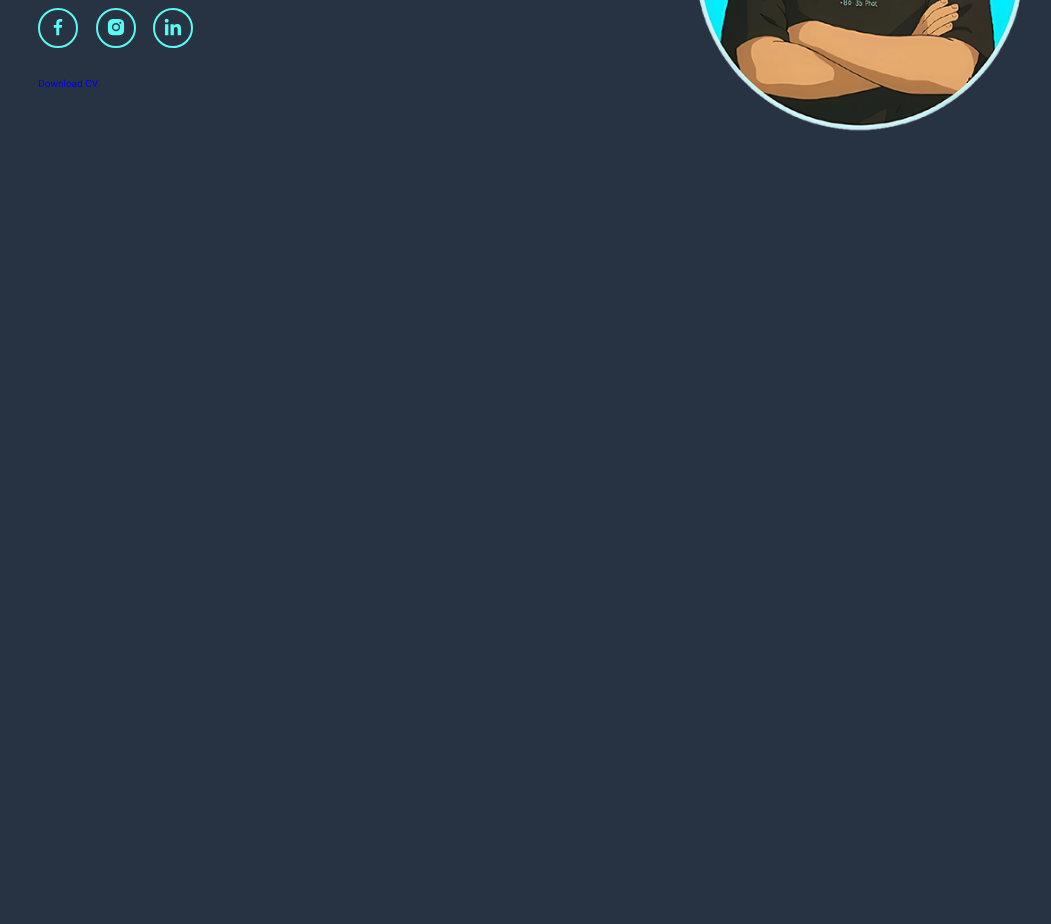
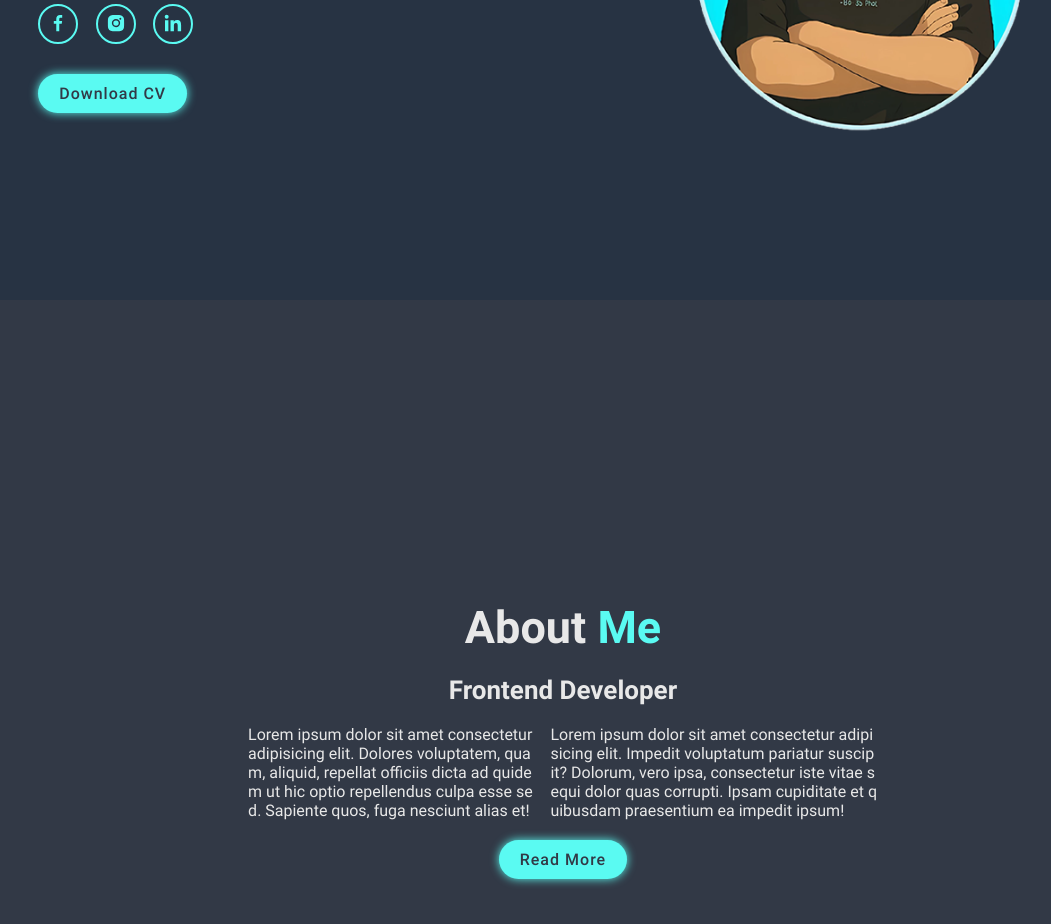
Before and after one commit to helmutsirait77/helmutsirait77.github.io, a plain HTML site: page index.html in a window 1280 px wide. Shown: the part 500-1424 px from the top of the page, without its empty margins (77-1128 px from the left). Before the commit the page ends 800 px from the top, so only its background shows below. Drawn offline with Linux system fonts and the light colour scheme.

Commit message:
web-portfolio23:32 about section design

```diff
--- a/assets/css/style.css
+++ b/assets/css/style.css
@@ -85,6 +85,14 @@ section {
 	 font-weight: 900;
 }
 
+.hero-content h3:nth-of-type(2) {
+	 margin-bottom: 2rem;
+}
+
+span {
+	 color: var(--main-color);
+}
+
 .hero-content h1 {
 	 font-size: 5.6rem;
 	 font-weight: 900;
@@ -124,3 +132,58 @@ section {
 	 background: var(--main-color);
 	 fill: var(--second-bg-color);
 }
+
+/* button */
+.btn {
+	 display: inline-block;
+	 padding: 1rem 2.1rem;
+	 background: var(--main-color);
+	 border-radius: 4rem;
+	 box-shadow: 0 0 1rem var(--main-color);
+	 font-size: 1.6rem;
+	 color: var(--second-bg-color);
+	 letter-spacing: .1rem;
+	 font-weight: 500;
+	 transition: .5s box-shadow ease;
+}
+
+.btn:hover {
+	 box-shadow: none;
+}
+
+/* about */
+.about {
+	 display: flex;
+	 flex-direction: column;
+	 justify-content: center;
+	 align-items: center;
+	 gap: 2rem;
+	 background: var(--second-bg-color);
+}
+
+.about-paragraph {
+	  display: flex;
+	  width: 60%;
+	  gap: 1rem;
+
+}
+.about-paragraph p {
+      text-align: justify-all;
+	   text-justify: inter-word;
+	   word-break: break-all;
+	   font-size: 1.6rem;
+}
+
+.heading {
+	 font-size: 4.5rem;
+	 text-align: center;
+}
+
+.about h2 {
+	  line-height: 1.2;
+}
+
+.about h3 {
+	 font-size: 2.6rem;
+
+}
--- a/index.html
+++ b/index.html
@@ -49,6 +49,17 @@
               </div>
       </section>
 
+      <!-- about section design -->
+      <section class="about" id="about">
+              <h2 class="heading">About <span>Me</span></h2>
+              <h3>Frontend Developer</h3>
+              <div class="about-paragraph">
+                      <p>Lorem ipsum dolor sit amet consectetur adipisicing elit. Dolores voluptatem, quam, aliquid, repellat officiis dicta ad quidem ut hic optio repellendus culpa esse sed. Sapiente quos, fuga nesciunt alias et!</p>
+                      <p>Lorem ipsum dolor sit amet consectetur adipisicing elit. Impedit voluptatum pariatur suscipit? Dolorum, vero ipsa, consectetur iste vitae sequi dolor quas corrupti. Ipsam cupiditate et quibusdam praesentium ea impedit ipsum!</p>
+              </div>
+
+              <a href="#" class="btn">Read More</a>
+      </section>
 
 <!-- custom js -->
 <script src="./assets/js/script.js"></script>
```
